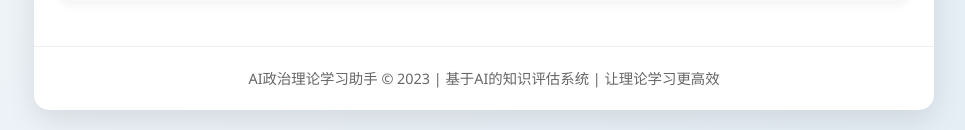
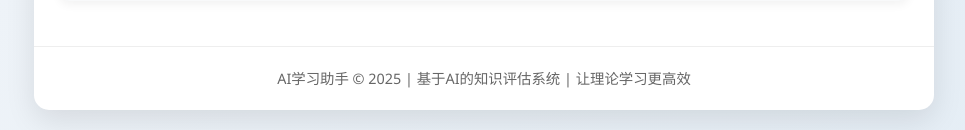
Before and after one commit to FishNoNoNo/studyAI, a Flask app: page / in a window 1280 px wide. Shown: the part 729-859 px from the top of the page, without its empty margins (156-1121 px from the left). Run offline with Flask 3, Linux system fonts and the light colour scheme.

Commit message:
修改index.html

```diff
--- a/templates/index.html
+++ b/templates/index.html
@@ -314,7 +314,7 @@
         </div>
 
         <footer>
-            <p>AI政治理论学习助手 © 2023 | 基于AI的知识评估系统 | 让理论学习更高效</p>
+            <p>AI学习助手 © 2025 | 基于AI的知识评估系统 | 让理论学习更高效</p>
         </footer>
     </div>
 
```
